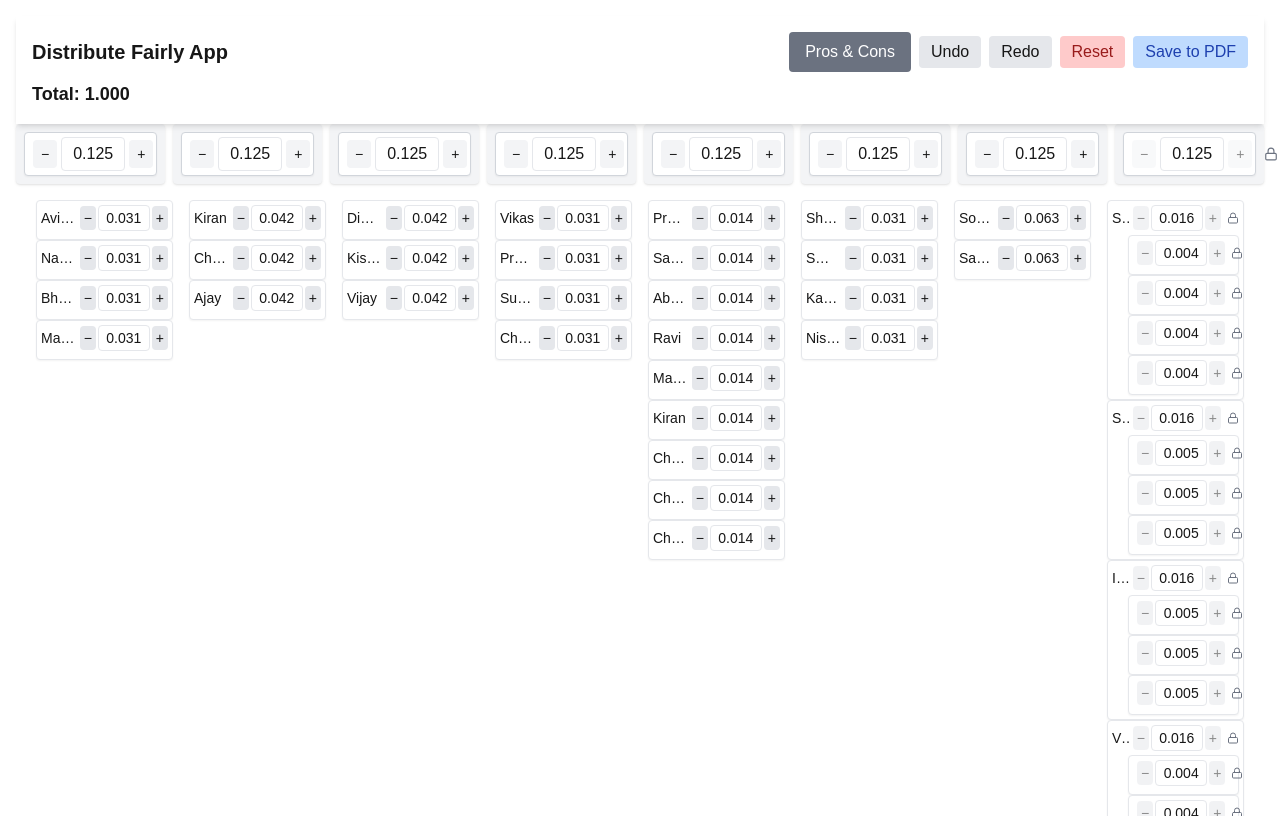
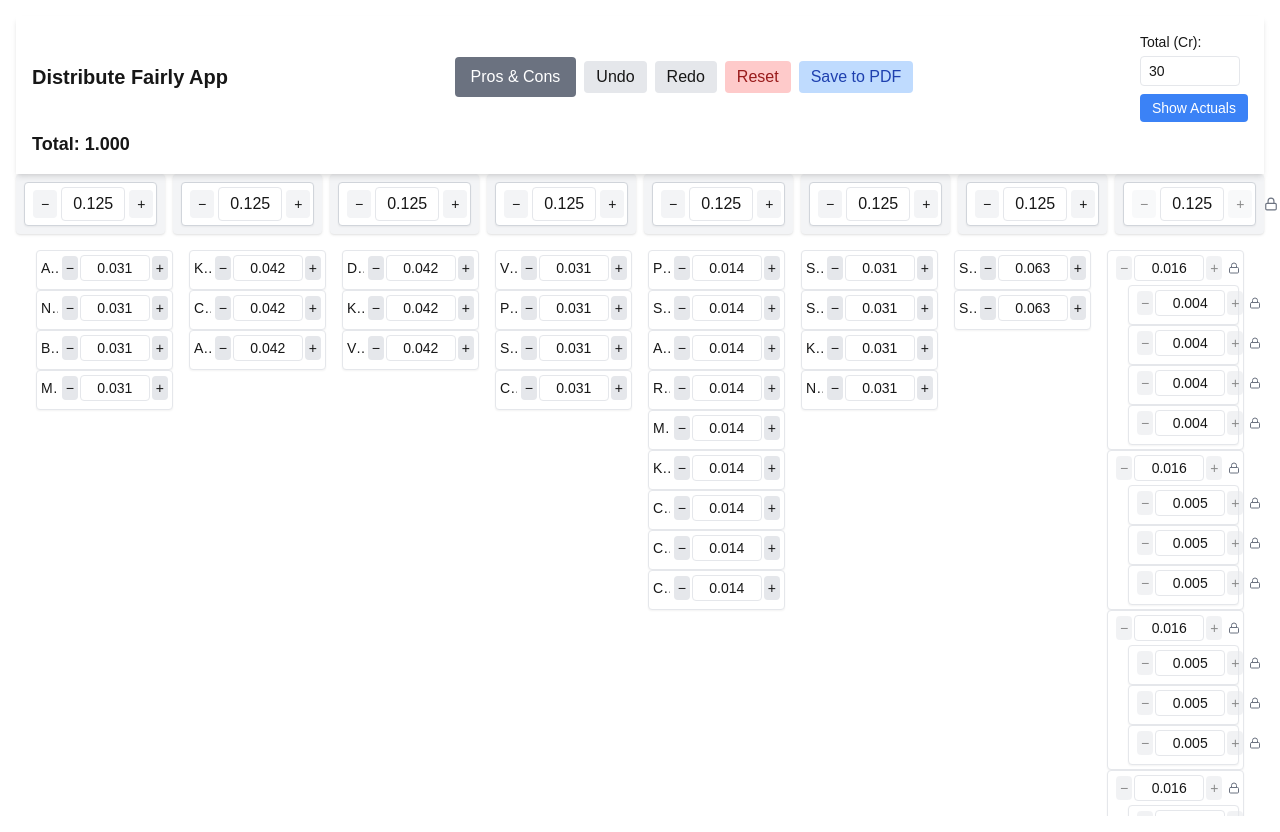
Before and after one commit to zarir-engineer/fair-distribution-app, a Next.js app: page / in a window 1280 px wide. Built offline with nearby package versions, Linux system fonts and the light colour scheme.

Commit message:
Update SingleTreeColumn.tsx

```diff
--- a/app/components/SingleTreeColumn.tsx
+++ b/app/components/SingleTreeColumn.tsx
@@ -31,6 +31,8 @@ const SingleTreeColumn = () => {
   const [future, setFuture] = useState<TreeNode[][]>([]);
   const contentRef = useRef<HTMLDivElement>(null);
   const [showProsCons, setShowProsCons] = useState(false);
+  const [totalAmount, setTotalAmount] = useState<number>(30); // default in Cr
+  const [showActuals, setShowActuals] = useState<boolean>(false);
 
   const originalPros = [
     "We win the case",
@@ -271,8 +273,10 @@ const SingleTreeColumn = () => {
               −
             </button>
 
-            <span className="w-[52px] text-center border px-1 py-0.5 rounded bg-white">
-              {node.value.toFixed(3)}
+            <span className="w-[70px] text-center border px-1 py-0.5 rounded bg-white">
+              {showActuals
+                ? `${(node.value * totalAmount).toFixed(2)} Cr`
+                : node.value.toFixed(3)}
             </span>
 
             <button
@@ -326,6 +330,26 @@ const SingleTreeColumn = () => {
               Save to PDF
             </button>
           </div>
+          <div className="flex flex-col gap-2 text-sm">
+            <div>
+              <label className="block mb-1">Total (Cr):</label>
+              <input
+                type="number"
+                min={0}
+                step={1}
+                value={totalAmount}
+                onChange={(e) => setTotalAmount(parseFloat(e.target.value))}
+                className="w-[100px] px-2 py-1 border rounded text-sm"
+              />
+            </div>
+
+            <button
+              onClick={() => setShowActuals(!showActuals)}
+              className="px-3 py-1 bg-blue-500 text-white rounded hover:bg-blue-600 text-sm"
+            >
+              {showActuals ? 'Show Fractions' : 'Show Actuals'}
+            </button>
+          </div>
         </div>
         <div className="text-lg font-semibold">
           Total: {treeData.reduce((sum, node) => sum + node.value, 0).toFixed(3)}
@@ -347,7 +371,10 @@ const SingleTreeColumn = () => {
                   −
                 </button>
                 <span className="w-16 text-center border px-2 py-1 rounded bg-white">
-                  {node.value.toFixed(3)}
+                  {showActuals
+                    ? (node.value * totalAmount).toFixed(2)  // actual amount
+                    : node.value.toFixed(3)                 // fraction
+                  }
                 </span>
                 <button
                   onClick={() => handleChange([index], round(node.value + 0.001))}
```
